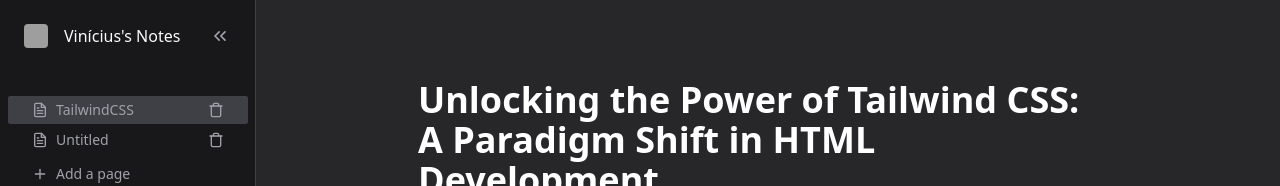
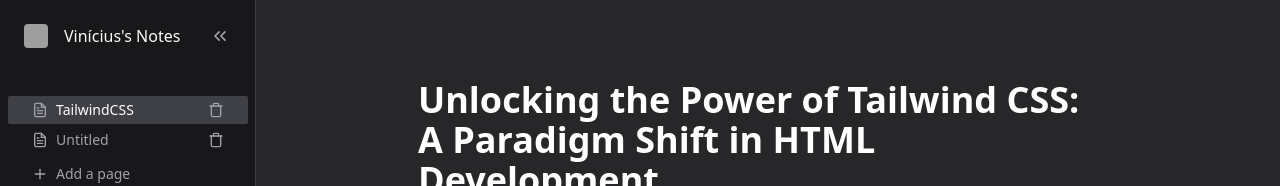
Before and after one commit to ViniSCode/notes-app, a Next.js app: page / in a window 1280 px wide. Shown: the top 186 px of the page. Built offline with nearby package versions, Linux system fonts and the light colour scheme; no server answers; grey boxes are pictures that could not be loaded.

Commit message:
active page

```diff
--- a/src/pages/index.tsx
+++ b/src/pages/index.tsx
@@ -26,12 +26,12 @@
               <FiChevronsLeft className="w-6 h-6 text-zinc-400 hover:bg-zinc-700 rounded-sm p-0.5 cursor-pointer" />
             </div>
             <div className="flex flex-col gap-0.5 px-2">
-              <div className="mt-6 gap-2 flex justify-between items-center text-sm cursor-pointer bg-zinc-700 hover:bg-zinc-600 px-6 py-1 text-zinc-400 rounded-sm transition-colors">
+              <div className="mt-6 gap-2 flex justify-between items-center text-sm cursor-pointer bg-zinc-700 hover:bg-zinc-600 px-6 py-1 font-medium text-white rounded-sm transition-colors">
                 <div className="flex gap-2 items-center">
-                  <FiFileText className="w-4 h-4" />
+                  <FiFileText className="w-4 h-4 text-zinc-400" />
                   <span>TailwindCSS</span>
                 </div>
-                <FiTrash className="w-4 h-4" />
+                <FiTrash className="w-4 h-4 text-zinc-400" />
               </div>
 
               <div className="gap-2 flex justify-between items-center text-sm cursor-pointer hover:bg-zinc-600 px-6 py-1 text-zinc-400 rounded-sm transition-colors">
```
